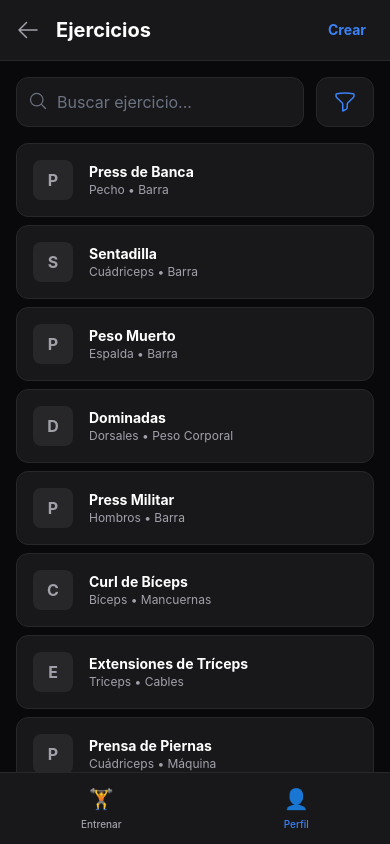
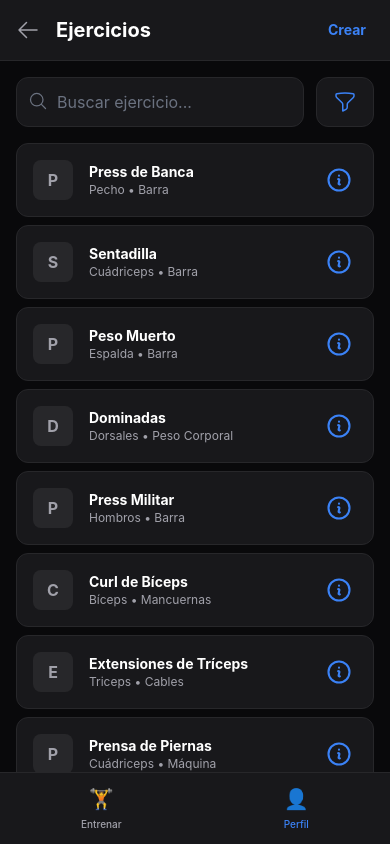
Before and after one commit to EdrikCamacho/BuildProject, an Angular app: page /exercises in a window 390 px wide. Built offline with nearby package versions, Linux system fonts and the light colour scheme.

Commit message:
Pequeño arreglito en la biblioteca

```diff
--- a/src/app/features/exercises/exercise-list/exercise-list.component.html
+++ b/src/app/features/exercises/exercise-list/exercise-list.component.html
@@ -66,7 +66,8 @@
       </div>
 
       <div class="space-y-2">
-        <div *ngFor="let ex of filteredExercises" class="bg-brand-surface p-4 rounded-xl border border-brand-surface-light flex justify-between items-center hover:border-brand-primary/50 transition-colors cursor-pointer group">
+        <div *ngFor="let ex of filteredExercises" class="bg-brand-surface p-4 rounded-xl border border-brand-surface-light flex justify-between items-center hover:border-brand-primary/50 transition-colors cursor-pointer group relative">
+
           <div class="flex items-center gap-4">
             <div class="w-10 h-10 rounded-lg bg-brand-surface-light flex items-center justify-center text-brand-text-muted font-bold group-hover:text-white transition-colors">
               {{ ex.name.charAt(0) }}
@@ -76,9 +77,13 @@
               <p class="text-xs text-brand-text-muted">{{ ex.muscle }} • {{ ex.equipment }}</p>
             </div>
           </div>
-          <button class="text-brand-primary opacity-0 group-hover:opacity-100 transition-opacity">
-            <svg xmlns="http://www.w3.org/2000/svg" fill="none" viewBox="0 0 24 24" stroke-width="1.5" stroke="currentColor" class="w-6 h-6"><path stroke-linecap="round" stroke-linejoin="round" d="M12 4.5v15m7.5-7.5h-15" /></svg>
+
+          <button class="text-brand-primary transition-opacity opacity-100 md:opacity-0 md:group-hover:opacity-100 p-1">
+            <svg xmlns="http://www.w3.org/2000/svg" fill="none" viewBox="0 0 24 24" stroke-width="1.8" stroke="currentColor" class="w-7 h-7">
+              <path stroke-linecap="round" stroke-linejoin="round" d="M11.25 11.25l.041-.02a.75.75 0 011.063.852l-.708 2.836a.75.75 0 001.063.853l.041-.021M21 12a9 9 0 11-18 0 9 9 0 0118 0zm-9-3.75h.008v.008H12V8.25z" />
+            </svg>
           </button>
+
         </div>
 
         <div *ngIf="filteredExercises.length === 0" class="text-center py-10 text-brand-text-muted">
@@ -103,10 +108,12 @@
   <div *ngIf="showFilterModal" class="fixed inset-0 z-50 flex items-end justify-center sm:items-center">
     <div (click)="closeFilterModal()" class="absolute inset-0 bg-black/80 backdrop-blur-sm transition-opacity"></div>
     <div class="relative bg-brand-surface w-full max-w-lg rounded-t-2xl sm:rounded-2xl p-0 border-t sm:border border-brand-surface-light shadow-2xl flex flex-col max-h-[85vh]">
+
       <div class="p-6 border-b border-brand-surface-light flex justify-between items-center">
         <h3 class="text-lg font-bold text-white">Filtrar por Músculo</h3>
         <button (click)="closeFilterModal()" class="text-brand-text-muted hover:text-white">✕</button>
       </div>
+
       <div class="overflow-y-auto p-6 space-y-6">
         <div>
           <h4 class="text-xs font-bold text-brand-text-muted uppercase mb-3">Músculos Principales</h4>
@@ -121,6 +128,7 @@
           </div>
         </div>
       </div>
+
       <div class="p-6 border-t border-brand-surface-light bg-brand-surface">
         <button (click)="applyFilters()" class="w-full py-4 bg-brand-primary hover:bg-blue-600 text-white font-bold rounded-xl transition-all shadow-lg shadow-blue-900/30">Filtrar ({{ tempFilters.size > 0 ? tempFilters.size : 'Todos' }})</button>
       </div>
```
